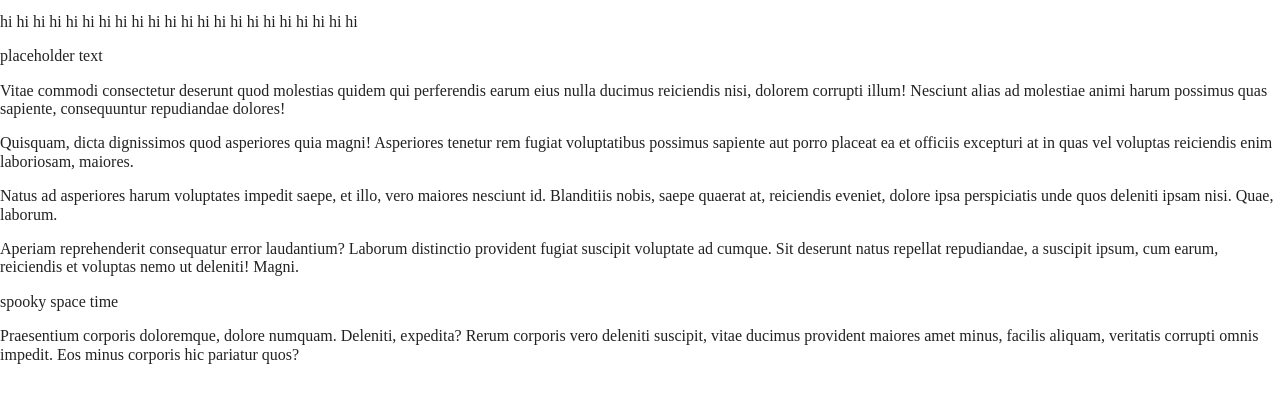
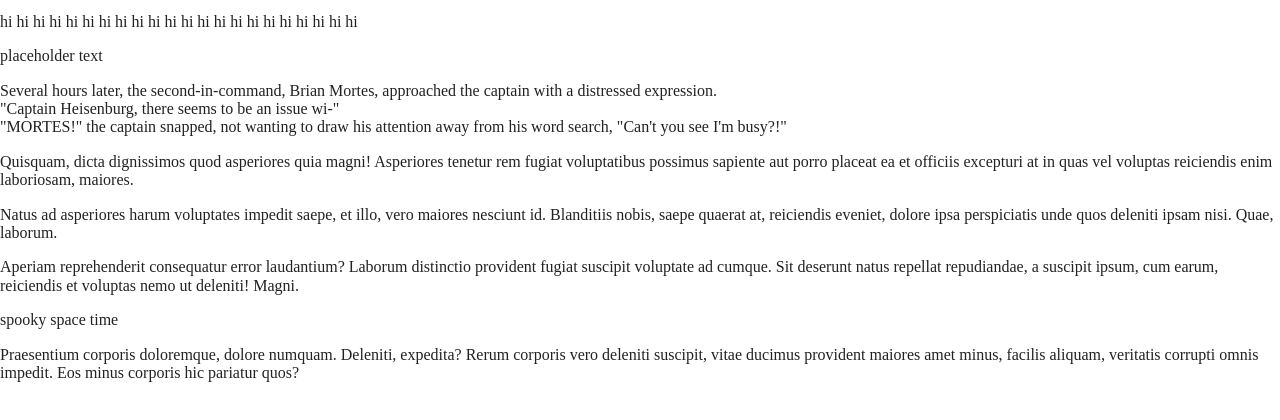
Before and after one commit to gray2/exquisite-corpse, a website built with Parcel: page index.html in a window 1280 px wide. Shown: the part 154-574 px from the top of the page. Built offline with nearby package versions, Linux system fonts and the light colour scheme.

Commit message:
starting my section

```diff
--- a/index.html
+++ b/index.html
@@ -52,8 +52,12 @@
     <section id="isabella">
       <p>placeholder text</p>
     </section>
-    <section>
-      <p>Vitae commodi consectetur deserunt quod molestias quidem qui perferendis earum eius nulla ducimus reiciendis nisi, dolorem corrupti illum! Nesciunt alias ad molestiae animi harum possimus quas sapiente, consequuntur repudiandae dolores!</p>
+    <section id="gray">
+      <p>Several hours later, the second-in-command, Brian Mortes, approached the captain with a distressed expression.
+      <br>
+      "Captain Heisenburg, there seems to be an issue wi-"
+      <br>
+      "MORTES!" the captain snapped, not wanting to draw his attention away from his word search, "Can't you see I'm busy?!"</p>
     </section>
     <section>
       <p>Quisquam, dicta dignissimos quod asperiores quia magni! Asperiores tenetur rem fugiat voluptatibus possimus sapiente aut porro placeat ea et officiis excepturi at in quas vel voluptas reiciendis enim laboriosam, maiores.</p>
```
